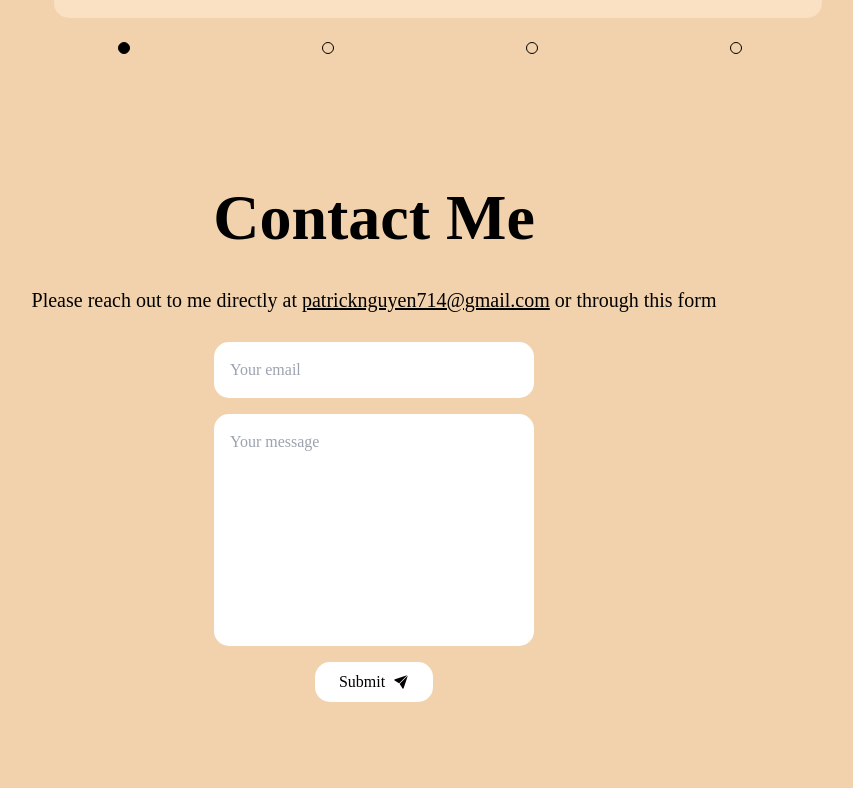
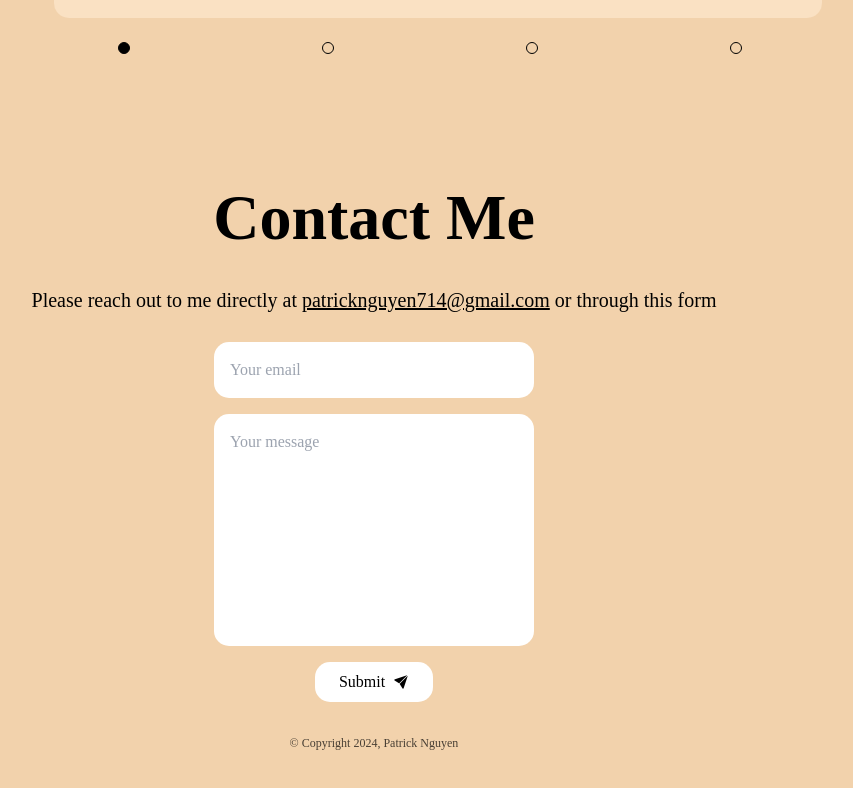
Before and after one commit to patrickhcnguyen/personal-website, a React (Vite) app in the folder frontend/: page / in a window 1280 px wide. Shown: the part 2530-3318 px from the top of the page, without its empty margins (266-1119 px from the left). Built offline with nearby package versions, Linux system fonts and the light colour scheme; no server answers; a web font is replaced by a local one.

Commit message:
Copyright footer

```diff
--- a/frontend/src/components/contact/contact.tsx
+++ b/frontend/src/components/contact/contact.tsx
@@ -105,6 +105,11 @@ const Contact = () => {
             <img src="/submit.svg" alt="Submit" className="w-4 h-4" />
           </button>
         </form>
+
+        {/* Copyright text */}
+        <div className="mt-8 text-[12px] font-inria text-black/70">
+          © Copyright 2024, Patrick Nguyen
+        </div>
       </div>
     </div>
   );
```
